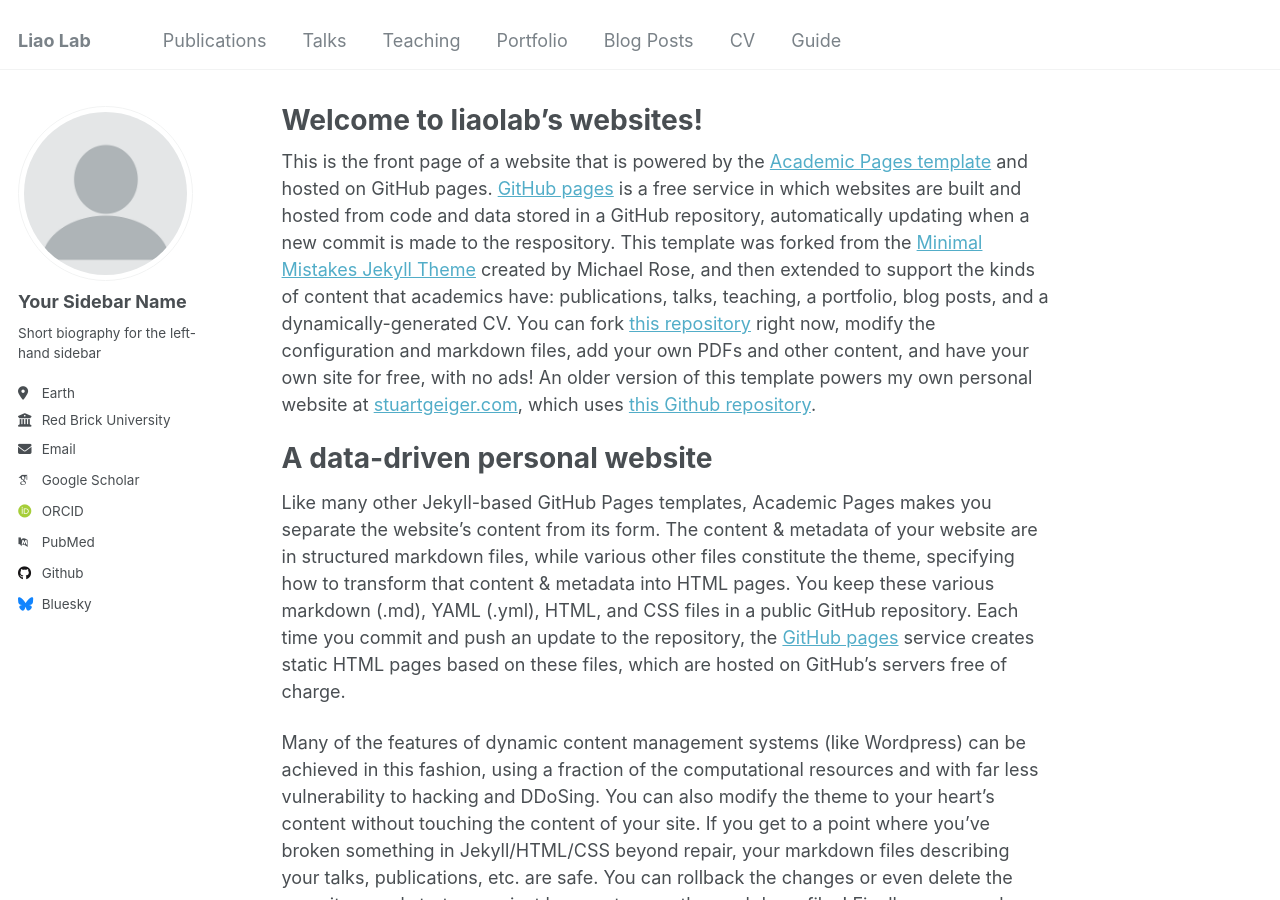
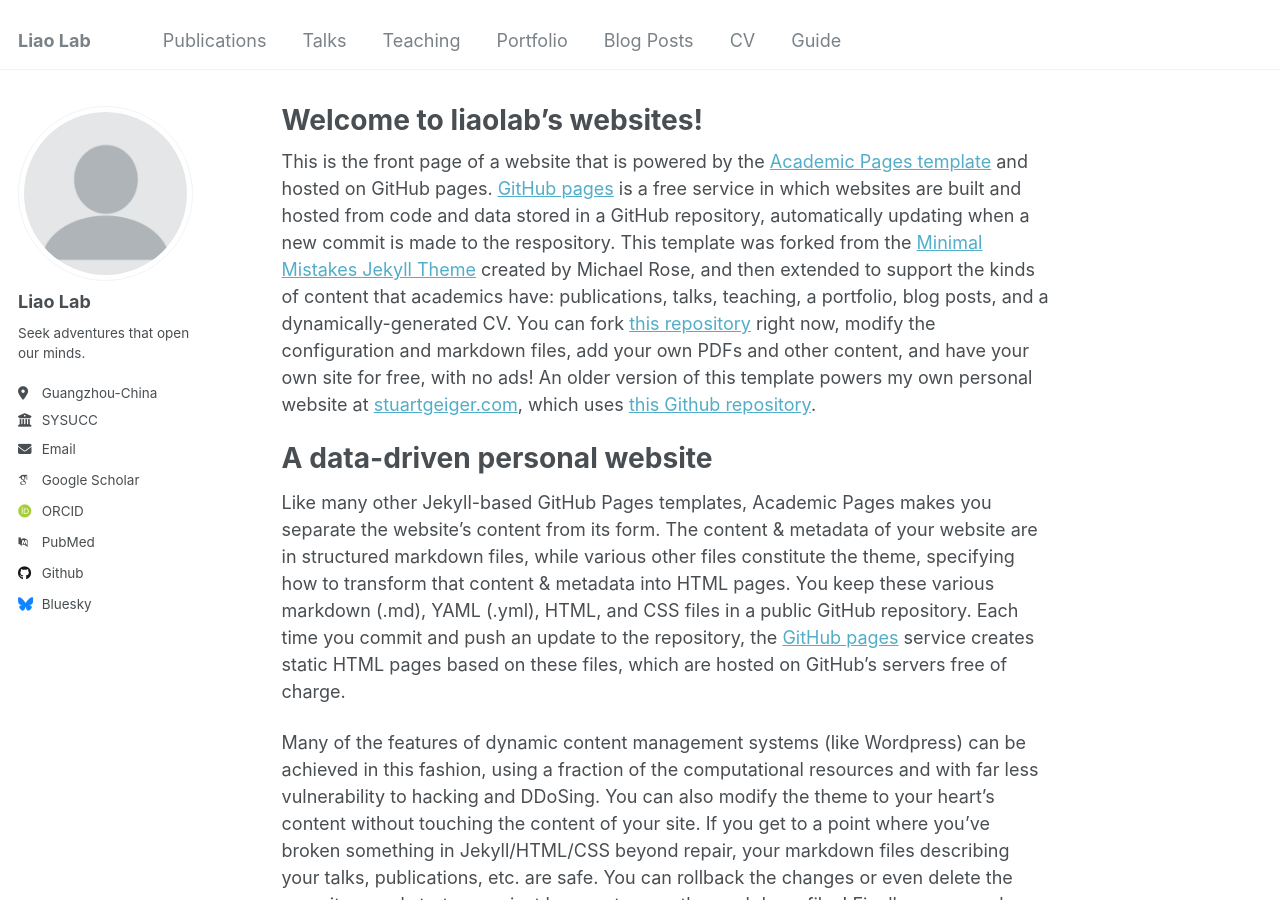
Before and after one commit to guosh55/liaolab.github.io, a Jekyll site: the page built from _pages/about.md, in a window 1280 px wide and 900 px high. Built offline with Jekyll 4.4.1, drawn with Linux system fonts in a browser that asks for light colours; some web fonts are replaced.

Commit message:
Update _config.yml

```diff
--- a/_config.yml
+++ b/_config.yml
@@ -22,13 +22,13 @@ repository               : "https://guosh55.github.io/liaolab.github.io/"
 author:
   # Biographic information
   avatar           : "profile.png"
-  name             : "Your Sidebar Name"
+  name             : "Liao Lab"
   pronouns         : # example: "she/her"
-  bio              : "Short biography for the left-hand sidebar"
-  location         : "Earth"
-  employer         : "Red Brick University"
+  bio              : "Seek adventures that open our minds."
+  location         : "Guangzhou-China"
+  employer         : "SYSUCC"
   uri              : # URL
-  email            : "none@example.org"
+  email            : "liaowt@sysucc.org.cn"
 
   # Academic websites
   arxiv            : # URL - Update with the correct link to your profile
```
